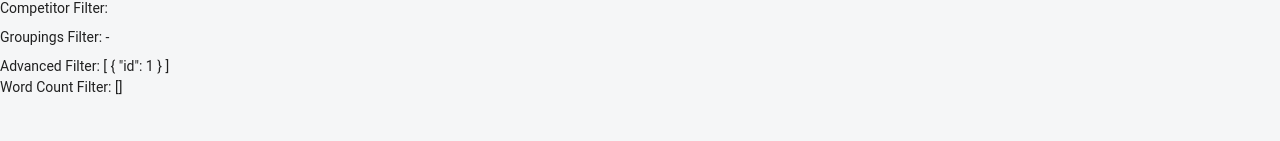
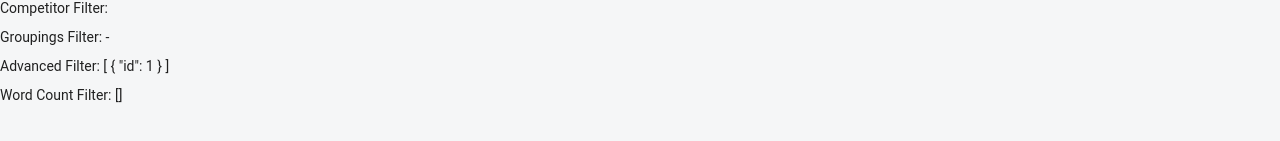
Before and after one commit to MrNedNick/vue-cpanel-filters, a Vue app: page / in a window 1280 px wide. Shown: the part 419-560 px from the top of the page. Built offline with nearby package versions, Linux system fonts and the light colour scheme.

Commit message:
Fix styles for table

```diff
--- a/src/components/Shared/DataTable.vue
+++ b/src/components/Shared/DataTable.vue
@@ -32,8 +32,8 @@
       Groupings Filter:
       {{ `${groupings.firstSelect} - ${groupings.secondSelect}` }}
     </span>
-    <span> Advanced Filter: {{ advanced }}</span>
-    <span> Word Count Filter: {{ word }}</span>
+    <span class="mb-2"> Advanced Filter: {{ advanced }}</span>
+    <span class="mb-2"> Word Count Filter: {{ word }}</span>
   </div>
 </template>
 
```
